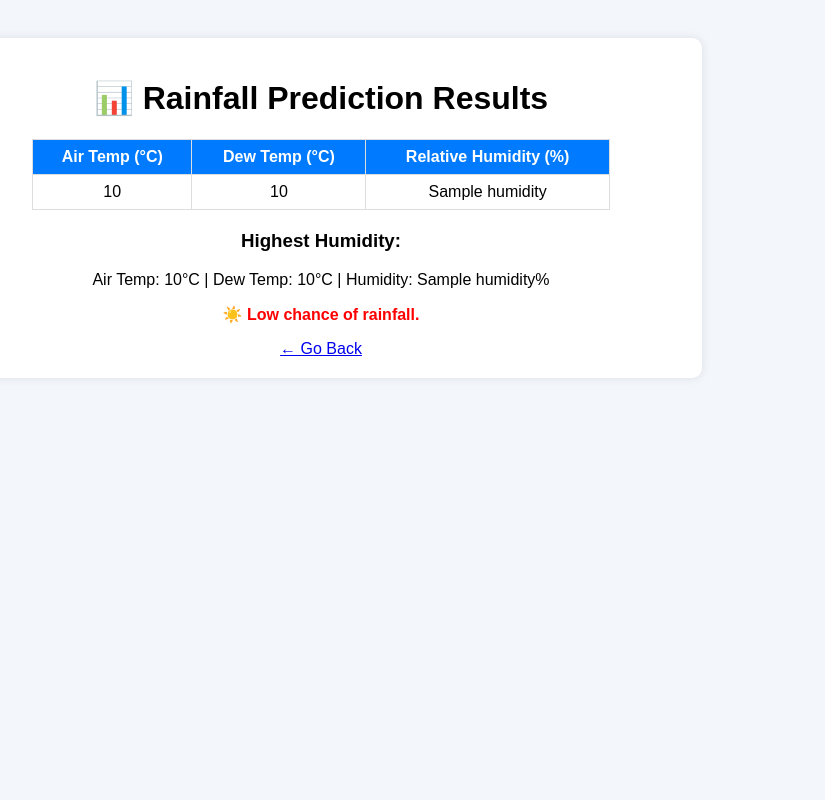
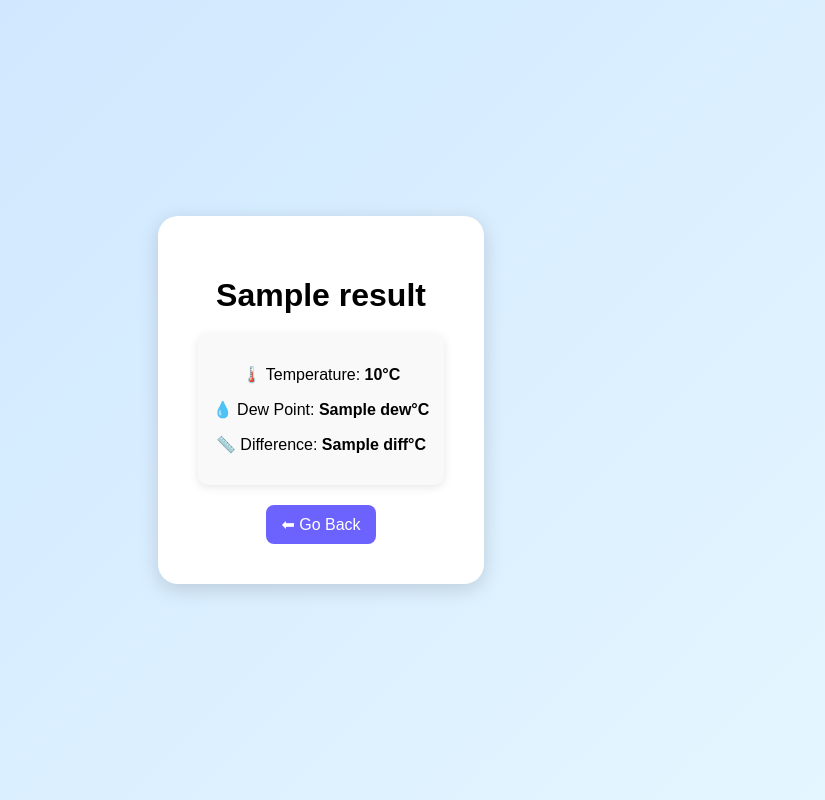
Before and after one commit to THEGODSAVIOUR/Python-project, a Flask app: template templates/result.html in a window 1280 px wide. Shown: the whole page, without its empty margins (319-1144 px from the left). Run offline with Flask 3, Linux system fonts and the light colour scheme; the template is opened without the code that fills it: most values are stand-ins (such as "Sample title", 1, 10 or a date in 2020).

Commit message:
✨ Added animations, clean layout, and safe Flask integration

```diff
--- a/app.py
+++ b/app.py
@@ -1,5 +1,4 @@
 from flask import Flask, render_template, request
-import math
 
 app = Flask(__name__)
 
@@ -7,43 +6,34 @@ app = Flask(__name__)
 def index():
     return render_template('index.html')
 
+
 @app.route('/predict', methods=['POST'])
 def predict():
     try:
-        n = int(request.form['n'])
-        data = []
+        temp = float(request.form['temperature'])
+        dew = float(request.form['dew_point'])
+    except ValueError:
+        return render_template('result.html',
+                               result="⚠️ Invalid input",
+                               color_class="red-text",
+                               temp="N/A", dew="N/A", diff="N/A")
 
-        for i in range(1, n + 1):
-            air_temp = float(request.form[f'air_temp_{i}'])
-            dew_temp = float(request.form[f'dew_temp_{i}'])
+    diff = temp - dew
 
-            # Calculations
-            specific_humidity = 6.11 * 10 ** ((7.5 * dew_temp) / (237.3 + dew_temp))
-            saturation_point = 6.11 * 10 ** ((7.5 * air_temp) / (237.3 + air_temp))
-            relative_humidity = (specific_humidity / saturation_point) * 100
+    if diff <= 4:
+        result = "🌧️ High chance of rainfall!"
+        color_class = "blue-text"
+    else:
+        result = "☀️ Low chance of rainfall."
+        color_class = "red-text"
 
-            data.append({
-                'air_temp': air_temp,
-                'dew_temp': dew_temp,
-                'humidity': round(relative_humidity, 2)
-            })
+    return render_template('result.html',
+                           result=result,
+                           color_class=color_class,
+                           temp=temp,
+                           dew=dew,
+                           diff=diff)
 
-        # Sort by humidity
-        sorted_data = sorted(data, key=lambda x: x['humidity'])
-
-        # Highest humidity
-        highest = sorted_data[-1]
-        prediction = "High" if highest['humidity'] > 70 and highest['air_temp'] < 26 else "Low"
-
-        return render_template(
-            'result.html',
-            sorted_data=sorted_data,
-            highest=highest,
-            prediction=prediction
-        )
-
-    except Exception as e:
-        return f"Error: {str(e)}"
 
 if __name__ == '__main__':
     app.run(debug=True)
--- a/requrements.txt
+++ /dev/null
@@ -1,4 +0,0 @@
-Flask
-flask-cors
-numpy
-gunicorn
--- a/static/script.js
+++ b/static/script.js
@@ -1,23 +1,7 @@
-function generateInputs() {
-  const n = document.getElementById('n').value;
-  const inputDiv = document.getElementById('inputFields');
-  inputDiv.innerHTML = '';
-
-  if (n < 1 || n > 10) {
-    alert('Please enter a number between 1 and 10');
-    return;
-  }
-
-  for (let i = 1; i <= n; i++) {
-    const div = document.createElement('div');
-    div.classList.add('reading');
-    div.innerHTML = `
-      <h3>Reading ${i}</h3>
-      <label>Air Temperature (23–28°C):</label>
-      <input type="number" name="air_temp_${i}" step="0.1" required>
-      <label>Dew Point Temperature (7–16°C):</label>
-      <input type="number" name="dew_temp_${i}" step="0.1" required>
-    `;
-    inputDiv.appendChild(div);
-  }
-}
+// Adds fade-in animation to all elements when page loads
+document.addEventListener("DOMContentLoaded", () => {
+    document.querySelectorAll('.fade-in').forEach((el, i) => {
+        el.style.animationDelay = `${i * 0.2}s`;
+        el.classList.add('visible');
+    });
+});
--- a/static/style.css
+++ b/static/style.css
@@ -1,48 +1,90 @@
 body {
-  font-family: Arial, sans-serif;
-  background: #f3f6fa;
-  text-align: center;
-  padding: 30px;
+    font-family: 'Poppins', sans-serif;
+    background: linear-gradient(135deg, #cce5ff, #e6f7ff);
+    display: flex;
+    justify-content: center;
+    align-items: center;
+    height: 100vh;
+    margin: 0;
 }
 
 .container {
-  background: white;
-  border-radius: 10px;
-  padding: 20px;
-  width: 60%;
-  margin: auto;
-  box-shadow: 0 0 10px rgba(0,0,0,0.1);
+    text-align: center;
+    background: white;
+    padding: 40px;
+    border-radius: 20px;
+    box-shadow: 0px 5px 20px rgba(0, 0, 0, 0.15);
+    animation: fadeIn 1s ease-in-out;
 }
 
-input, button {
-  margin: 5px;
-  padding: 8px;
-  border-radius: 5px;
-  border: 1px solid #ccc;
+h1 {
+    margin-bottom: 20px;
+}
+
+label {
+    display: block;
+    font-weight: bold;
+    margin: 10px 0 5px;
+}
+
+input {
+    width: 100%;
+    padding: 10px;
+    border-radius: 8px;
+    border: 1px solid #ccc;
+    margin-bottom: 15px;
 }
 
 button {
-  background-color: #007BFF;
-  color: white;
-  cursor: pointer;
+    background: #007bff;
+    color: white;
+    border: none;
+    padding: 12px 20px;
+    border-radius: 10px;
+    cursor: pointer;
+    transition: transform 0.2s ease, background 0.3s ease;
 }
 
 button:hover {
-  background-color: #0056b3;
+    background: #0056b3;
+    transform: scale(1.05);
 }
 
-table {
-  margin: 20px auto;
-  border-collapse: collapse;
-  width: 80%;
+.button {
+    display: inline-block;
+    margin-top: 20px;
+    text-decoration: none;
+    background: #6c63ff;
+    color: white;
+    padding: 10px 15px;
+    border-radius: 8px;
+    transition: 0.3s;
 }
 
-th, td {
-  border: 1px solid #ddd;
-  padding: 8px;
+.button:hover {
+    background: #4e4acb;
+    transform: scale(1.05);
 }
 
-th {
-  background-color: #007BFF;
-  color: white;
+/* Animation Effects */
+.fade-in {
+    opacity: 0;
+    animation: fadeIn 1s forwards;
 }
+
+@keyframes fadeIn {
+    from { opacity: 0; transform: translateY(10px); }
+    to { opacity: 1; transform: translateY(0); }
+}
+
+/* Colors */
+.blue-text { color: #007bff; }
+.red-text { color: #ff4d4d; }
+
+.info-card {
+    background: #f9f9f9;
+    padding: 15px;
+    border-radius: 10px;
+    margin-top: 15px;
+    box-shadow: 0px 2px 10px rgba(0,0,0,0.1);
+}
--- a/templates/result.html
+++ b/templates/result.html
@@ -1,39 +1,26 @@
 <!DOCTYPE html>
 <html lang="en">
 <head>
-  <meta charset="UTF-8">
-  <title>Rainfall Prediction Results</title>
-  <link rel="stylesheet" href="{{ url_for('static', filename='style.css') }}">
+    <meta charset="UTF-8">
+    <meta name="viewport" content="width=device-width, initial-scale=1.0">
+    <title>Prediction Result</title>
+    <link rel="stylesheet" href="{{ url_for('static', filename='style.css') }}">
 </head>
 <body>
-  <div class="container">
-    <h1>📊 Rainfall Prediction Results</h1>
+    <div class="container fade-in">
+        <h1 class="{{ color_class }}">{{ result }}</h1>
 
-    <table>
-      <tr>
-        <th>Air Temp (°C)</th>
-        <th>Dew Temp (°C)</th>
-        <th>Relative Humidity (%)</th>
-      </tr>
-      {% for row in sorted_data %}
-      <tr>
-        <td>{{ row.air_temp }}</td>
-        <td>{{ row.dew_temp }}</td>
-        <td>{{ row.humidity }}</td>
-      </tr>
-      {% endfor %}
-    </table>
+        <div class="info-card fade-in">
+            <p>🌡️ Temperature: <strong>{{ temp }}°C</strong></p>
+            <p>💧 Dew Point: <strong>{{ dew }}°C</strong></p>
+            <p>📏 Difference: <strong>{{ diff }}°C</strong></p>
+        </div>
 
-    <h3>Highest Humidity:</h3>
-    <p>Air Temp: {{ highest.air_temp }}°C | Dew Temp: {{ highest.dew_temp }}°C | Humidity: {{ highest.humidity }}%</p>
+        <div class="fade-in">
+            <a href="/" class="button">⬅ Go Back</a>
+        </div>
+    </div>
 
-    {% if prediction == "High" %}
-      <p style="color: blue; font-weight: bold;">🌧️ High chance of rainfall!</p>
-    {% else %}
-      <p style="color: red; font-weight: bold;">☀️ Low chance of rainfall.</p>
-    {% endif %}
-
-    <a href="/" class="button">← Go Back</a>
-  </div>
+    <script src="{{ url_for('static', filename='script.js') }}"></script>
 </body>
 </html>
```
Also changed, not shown: requirements.txt (+2 -5 lines), script.js (deleted, +0 -19 lines), templates/index.html (+7 -9 lines).
